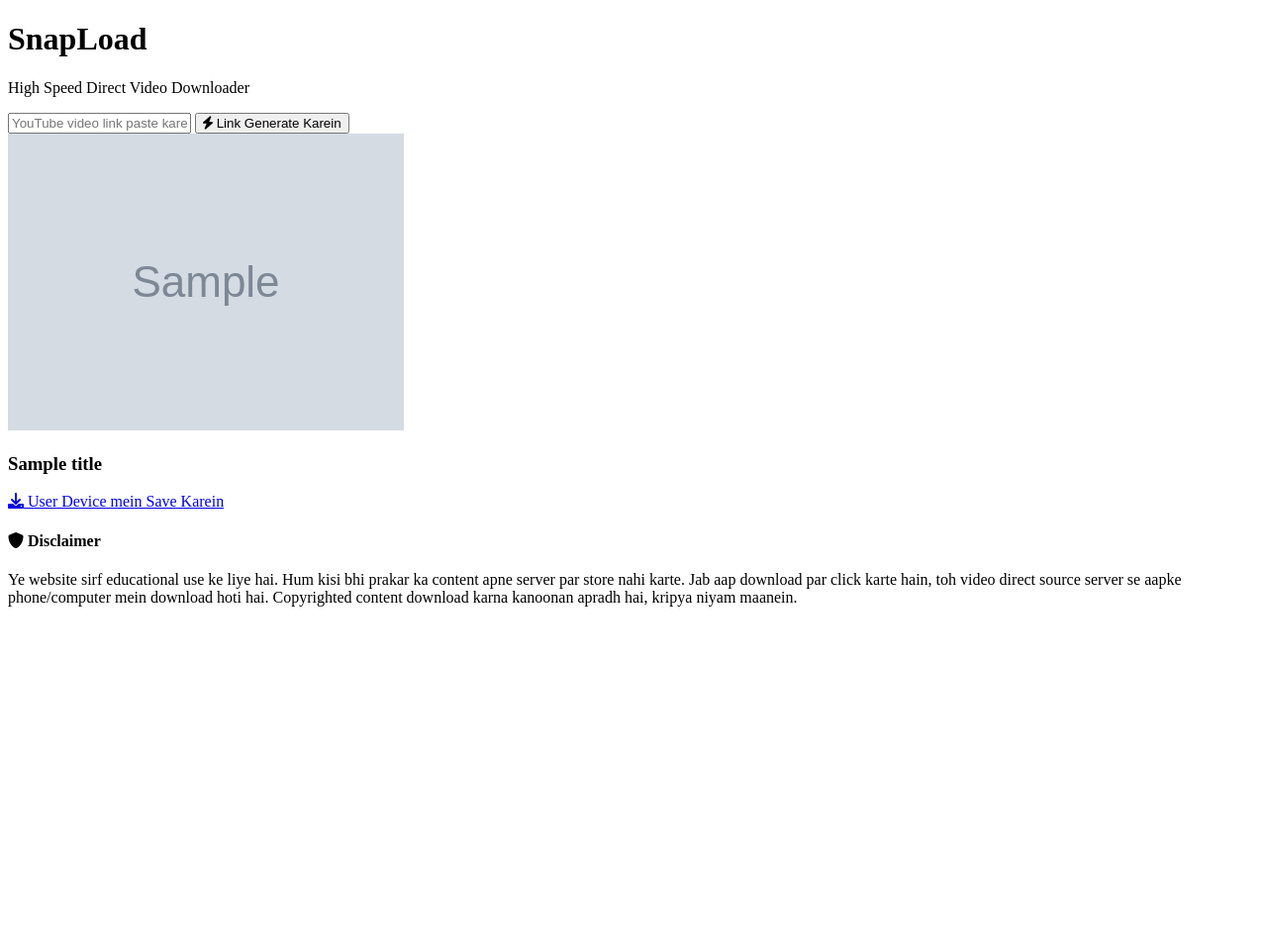
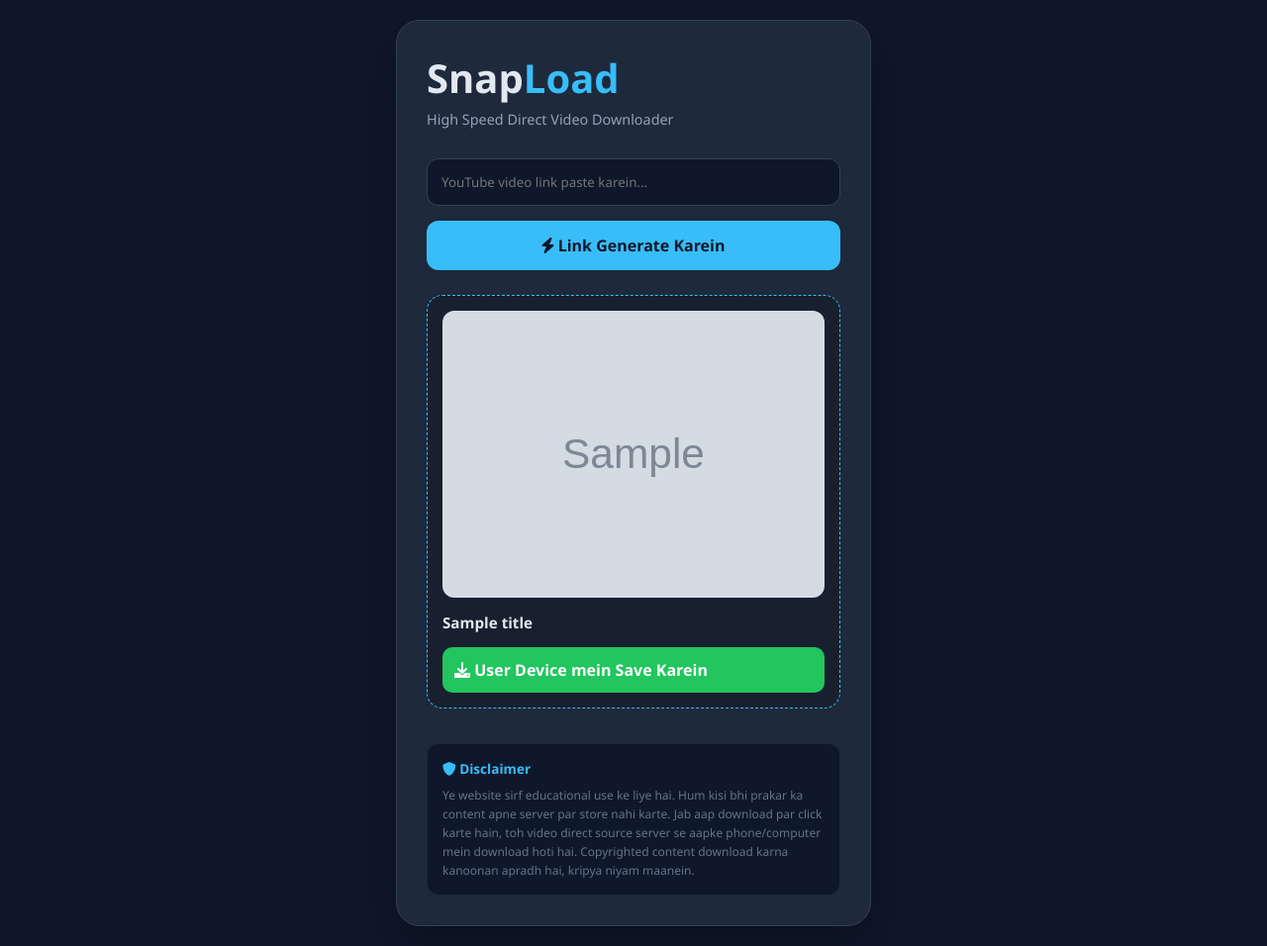
Before and after one commit to amanpatel7867/my_downloader, a Flask app: template templates/index.html in a window 1280 px wide. Shown: the whole page at 99% size. Before the commit the page ends 613 px from the top, so only its background shows below. Run offline with Flask 3, Linux system fonts and the light colour scheme; the template is opened without the code that fills it: most values are stand-ins (such as "Sample title", 1, 10 or a date in 2020); grey boxes marked "Sample" are stand-in pictures; some libraries are stand-ins or nearby versions.

Commit message:
Refactor CSS styles for improved layout and design
Removed old CSS styles and added new styles for layout and design.

```diff
--- a/static/style.css
+++ b/static/style.css
@@ -1,21 +1,18 @@
-/* Purana CSS rahega, bas ye add karein */
-.disclaimer-box {
-    margin-top: 25px;
-    padding: 15px;
-    background: rgba(0, 0, 0, 0.3);
-    border-left: 4px solid #38bdf8;
-    text-align: left;
-    font-size: 12px;
-    color: #94a3b8;
-    line-height: 1.5;
-}
-.dl-btn {
-    display: block;
-    background: #22c55e;
-    color: white;
-    padding: 12px;
-    text-decoration: none;
-    border-radius: 8px;
-    margin-top: 15px;
-    font-weight: bold;
-}
+* { margin: 0; padding: 0; box-sizing: border-box; font-family: 'Segoe UI', Tahoma, Geneva, Verdana, sans-serif; }
+body { background-color: #0f172a; display: flex; justify-content: center; align-items: center; min-height: 100vh; padding: 20px; color: #e2e8f0; }
+.container { background: #1e293b; width: 100%; max-width: 480px; padding: 30px; border-radius: 24px; box-shadow: 0 20px 50px rgba(0,0,0,0.3); border: 1px solid #334155; }
+h1 { font-size: 2.5rem; margin-bottom: 5px; }
+h1 span { color: #38bdf8; }
+header p { color: #94a3b8; font-size: 0.9rem; margin-bottom: 30px; }
+input { width: 100%; padding: 14px; border-radius: 12px; border: 1px solid #334155; background: #0f172a; color: white; margin-bottom: 15px; outline: none; }
+button { width: 100%; padding: 14px; border-radius: 12px; border: none; background: #38bdf8; color: #0f172a; font-weight: bold; font-size: 1rem; cursor: pointer; transition: 0.3s; }
+button:hover { background: #7dd3fc; transform: translateY(-2px); }
+.result-card { margin-top: 25px; background: rgba(0,0,0,0.2); padding: 15px; border-radius: 16px; border: 1px dashed #38bdf8; }
+.thumb { width: 100%; border-radius: 12px; margin-bottom: 10px; }
+.video-title { font-size: 0.95rem; margin-bottom: 15px; }
+.download-btn { display: block; background: #22c55e; color: white; padding: 12px; text-decoration: none; border-radius: 10px; font-weight: bold; transition: 0.3s; }
+.download-btn:hover { background: #16a34a; }
+.error-box { color: #fb7185; margin-top: 15px; font-size: 0.9rem; background: rgba(251, 113, 133, 0.1); padding: 10px; border-radius: 8px; }
+.disclaimer-section { margin-top: 35px; text-align: left; background: #0f172a; padding: 15px; border-radius: 12px; border: 1px solid #1e293b; }
+.disclaimer-section h4 { color: #38bdf8; font-size: 0.85rem; margin-bottom: 8px; }
+.disclaimer-section p { color: #64748b; font-size: 0.75rem; line-height: 1.6; }
```
